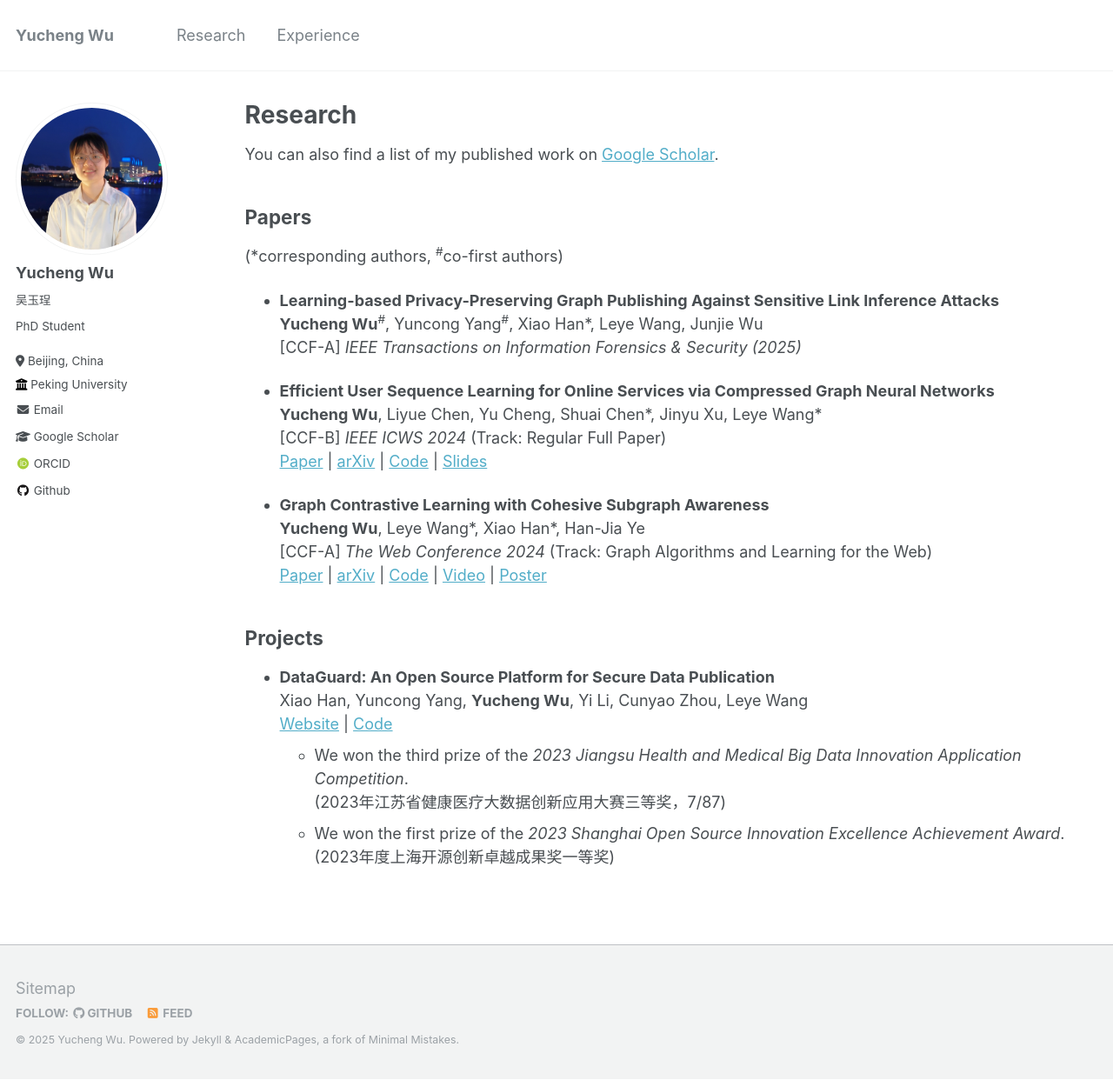
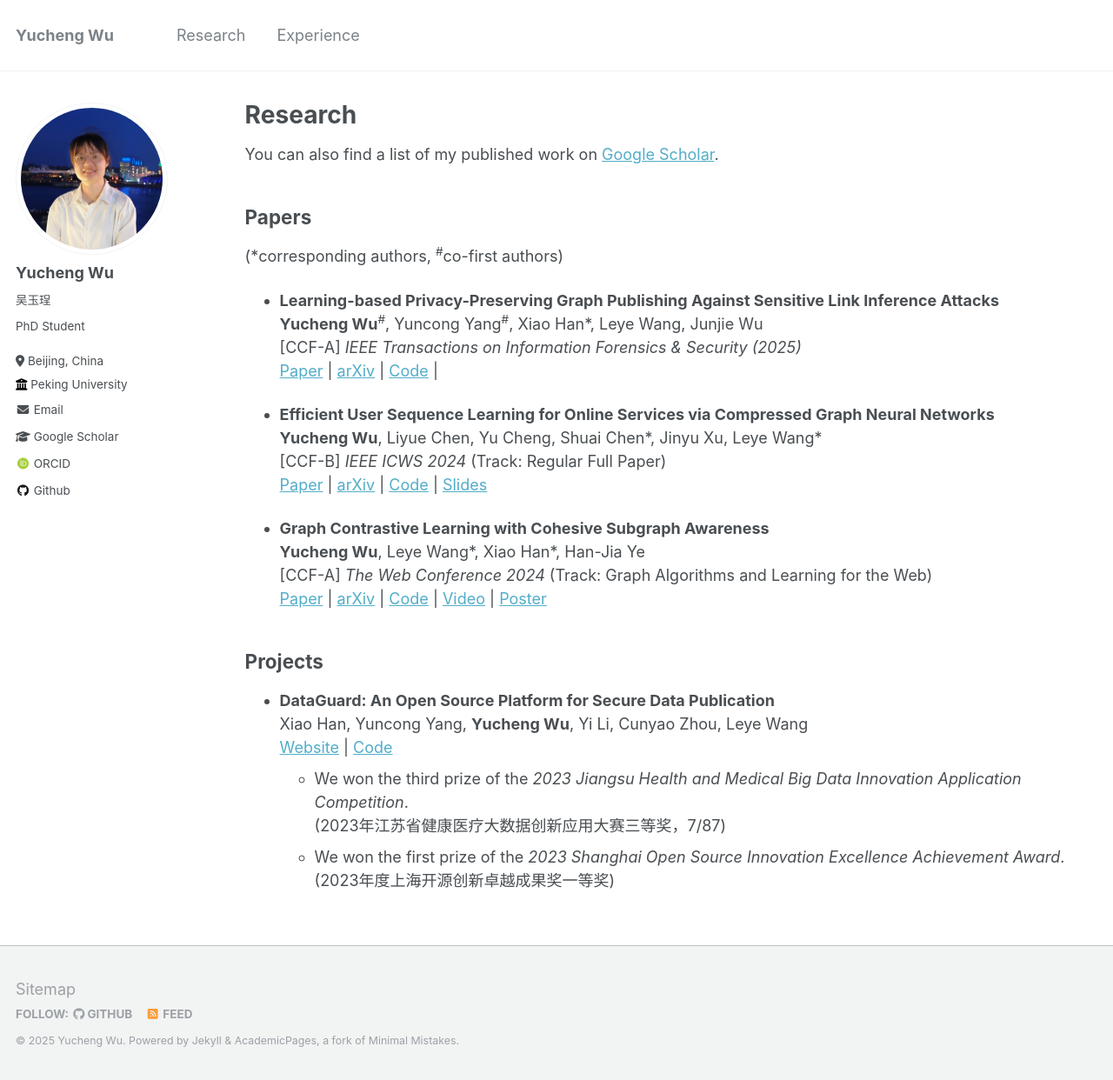
Before and after one commit to wuyucheng2002/wuyucheng2002.github.io, a Jekyll site: the page built from _pages/research.md, in a window 1280 px wide and 1242 px high. Shown: the whole window at 87% size. Built offline with Jekyll 4.4.1, drawn with Linux system fonts in a browser that asks for light colours; some web fonts are replaced.

Commit message:
Update research.md

```diff
--- a/_pages/research.md
+++ b/_pages/research.md
@@ -14,6 +14,9 @@ You can also find a list of my published work on <a href="https://scholar.google
 * **Learning-based Privacy-Preserving Graph Publishing Against Sensitive Link Inference Attacks** <br/>
   <b>Yucheng Wu</b><sup>#</sup>, Yuncong Yang<sup>#</sup>, Xiao Han\*, Leye Wang, Junjie Wu <br/>
   [CCF-A] *IEEE Transactions on Information Forensics & Security (2025)* <br/>
+  <a href="https://ieeexplore.ieee.org/document/11096916" target="_blank">Paper</a> |
+  <a href="https://arxiv.org/abs/2507.21139" target="_blank">arXiv</a> |
+  <a href="https://github.com/wuyucheng2002/PPGSL" target="_blank">Code</a> |
 
 * **Efficient User Sequence Learning for Online Services via Compressed Graph Neural Networks** <br/>
   <b>Yucheng Wu</b>, Liyue Chen, Yu Cheng, Shuai Chen\*, Jinyu Xu, Leye Wang\* <br/>
```
